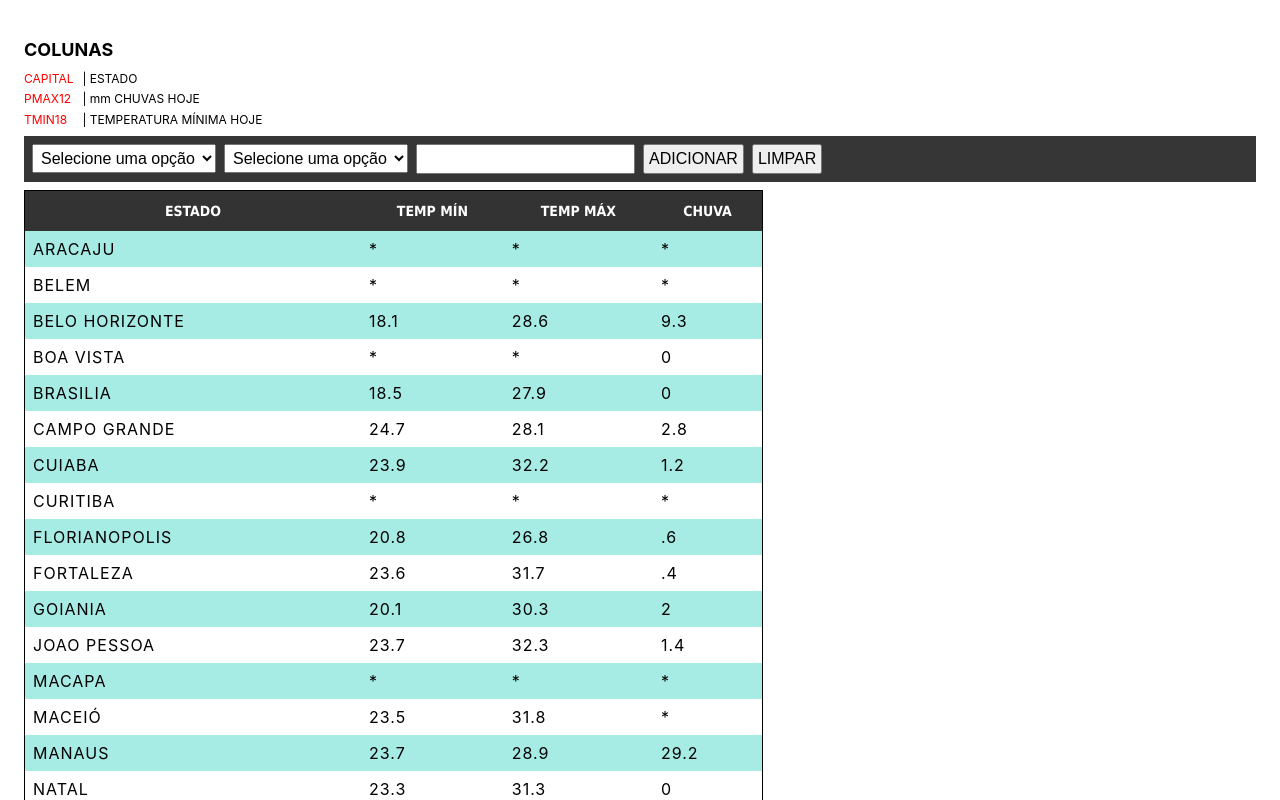
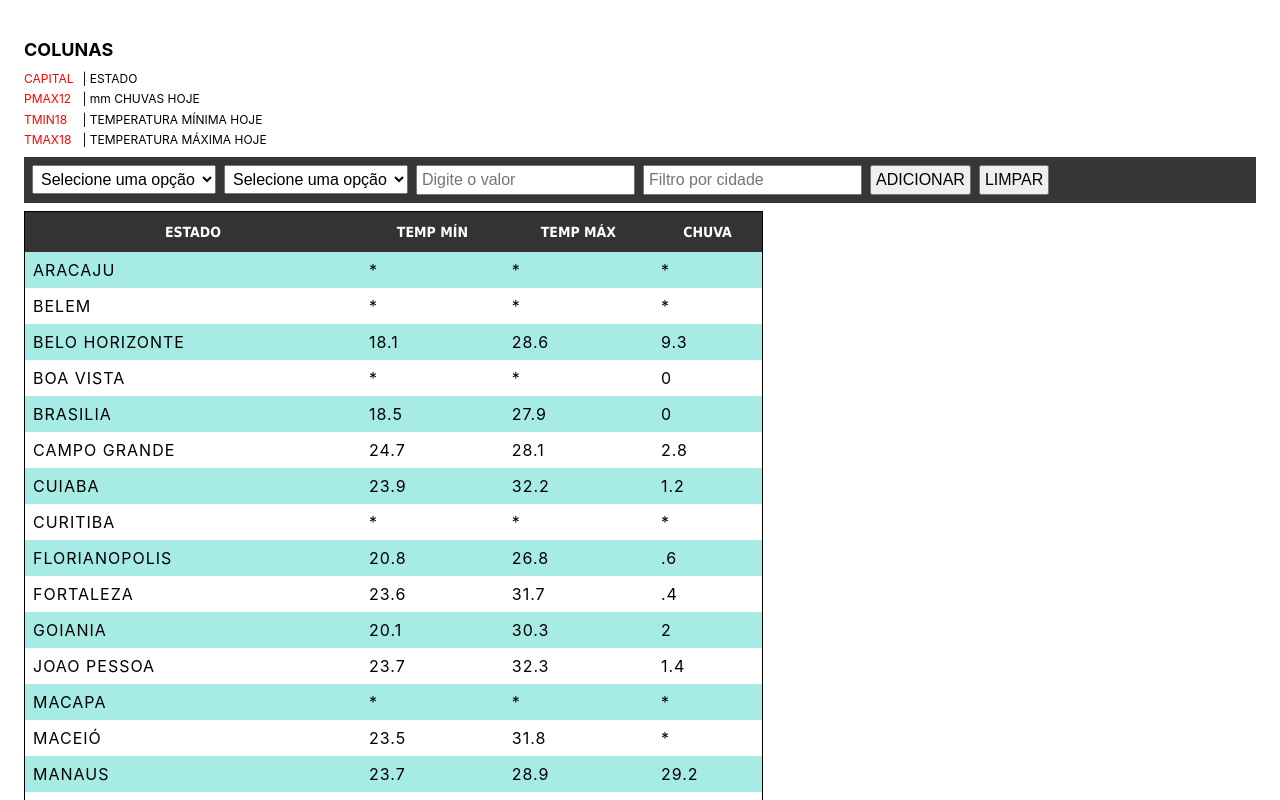
Before and after one commit to thiagobraddock/estacao-metereologica, a React (Create React App) app: page / in a window 1280 px wide. Shown: the top 800 px of the page. Built offline with nearby package versions, Linux system fonts and the light colour scheme.

Commit message:
feat: :sparkles: Filter by name and TMAX18 added

```diff
--- a/src/components/FiltroChuva/FiltroChuva.js
+++ b/src/components/FiltroChuva/FiltroChuva.js
@@ -201,6 +201,7 @@ function FiltroChuva() {
     condition: '',
     value: '',
   });
+  const [nameInput, setNameInput] = useState(''); // nome do input
 
   // estado para o array de filtros
   const [selectedFilters, setSelectedFilters] = useState([]);
@@ -236,7 +237,7 @@ function FiltroChuva() {
           onChange={(e) => setSelected({ ...selected, column: e.target.value })}
         >
           <option value="">Selecione uma opção</option>
-          {['CAPITAL', 'PMAX12', 'TMIN18']
+          {[ 'PMAX12', 'TMIN18','TMAX18']
             .filter(tratarOpcoes)
             .map((column) => (
               <option value={column} key={column}>
@@ -255,13 +256,21 @@ function FiltroChuva() {
           <option value="<">MENOR DO QUE </option>
           <option value="=">IGUAL </option>
         </select>
-
         <input
+          placeholder='Digite o valor'
           type="text"
           id=""
-          name="id"
+          name="filterValue"
           value={selected.value}
           onChange={(e) => setSelected({ ...selected, value: e.target.value })}
+        />
+        <input
+        placeholder='Filtro por cidade'
+          type="text"
+          id=""
+          name="cityName"
+          value={nameInput}
+          onChange={ (e) => { setNameInput(e.currentTarget.value); } }
         />
         <button
           onClick={() => {
@@ -288,7 +297,8 @@ function FiltroChuva() {
           LIMPAR
         </button>
       </header>
-      {selectedFilters.map((filter, index) => (
+      {selectedFilters
+      .map((filter, index) => (
         <div className="filters" key={index}>
           <button
             className="limpar"
@@ -314,7 +324,9 @@ function FiltroChuva() {
           </tr>
         </thead>
         <tbody>
-          {DATA.filter(tratarDados).map((dados) => (
+          {DATA
+          .filter((planet) => planet.CAPITAL.toLowerCase().includes(nameInput.toLowerCase()))
+          .filter(tratarDados).map((dados) => (
             <tr key={dados.CAPITAL}>
               <td>{dados.CAPITAL}</td>
               <td>{dados.TMIN18}</td>
--- a/src/components/HeaderInfo.js
+++ b/src/components/HeaderInfo.js
@@ -13,6 +13,9 @@ function HeaderInfo() {
       <p>
         <span>TMIN18</span> | TEMPERATURA MÍNIMA HOJE
       </p>
+      <p>
+        <span>TMAX18</span> | TEMPERATURA MÁXIMA HOJE
+      </p>
     </div>
   );
 }
```
